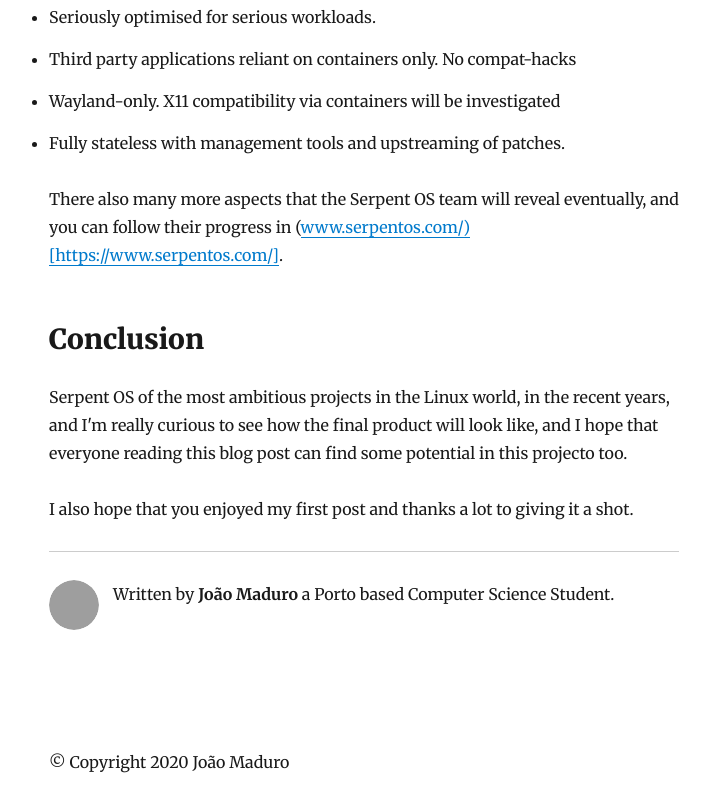
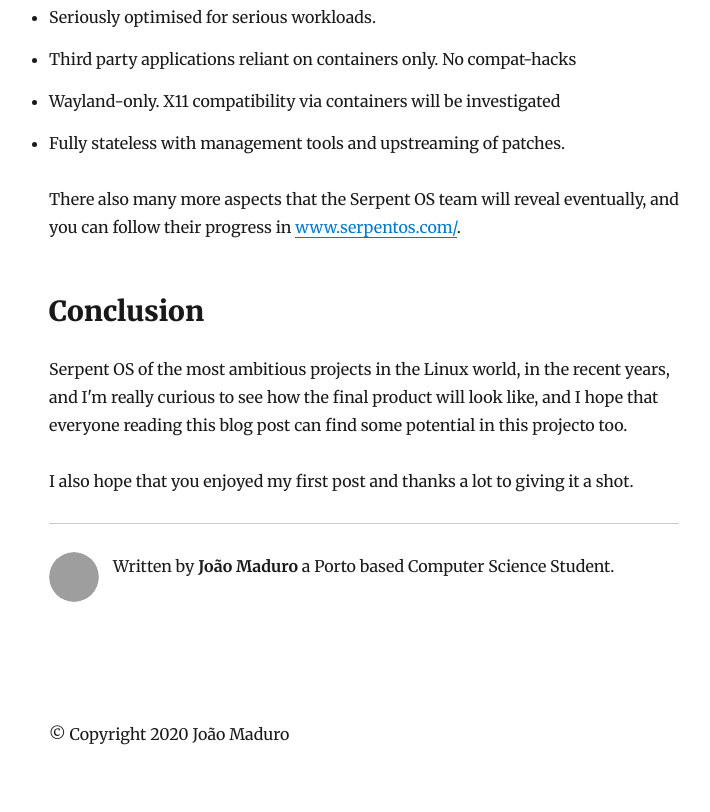
Before and after one commit to Raidenkyu/personal-page, a Gatsby site: page /serpentos-next-step-linux/ in a window 1280 px wide. Shown: the part 1560-2372 px from the top of the page, without its empty margins (276-986 px from the left). After the commit the page ends 2350 px from the top, so only its background shows below. Built offline with nearby package versions, Linux system fonts and the light colour scheme; Gatsby itself is replaced by a stand-in of ours; some packages are replaced by stand-ins of ours; grey boxes are pictures that could not be loaded.

Commit message:
Fixed blog post

```diff
--- a/src/assets/posts/serpentos-next-step-linux/index.md
+++ b/src/assets/posts/serpentos-next-step-linux/index.md
@@ -30,7 +30,7 @@
 * Wayland-only. X11 compatibility via containers will be investigated
 * Fully stateless with management tools and upstreaming of patches.
 
-There also many more aspects that the Serpent OS team will reveal eventually, and you can follow their progress in (www.serpentos.com/)[https://www.serpentos.com/].
+There also many more aspects that the Serpent OS team will reveal eventually, and you can follow their progress in [www.serpentos.com/](https://www.serpentos.com/).
 
 ## Conclusion
 
```
Also changed, not shown: package.json (+4 -4 lines), 1 other file.
